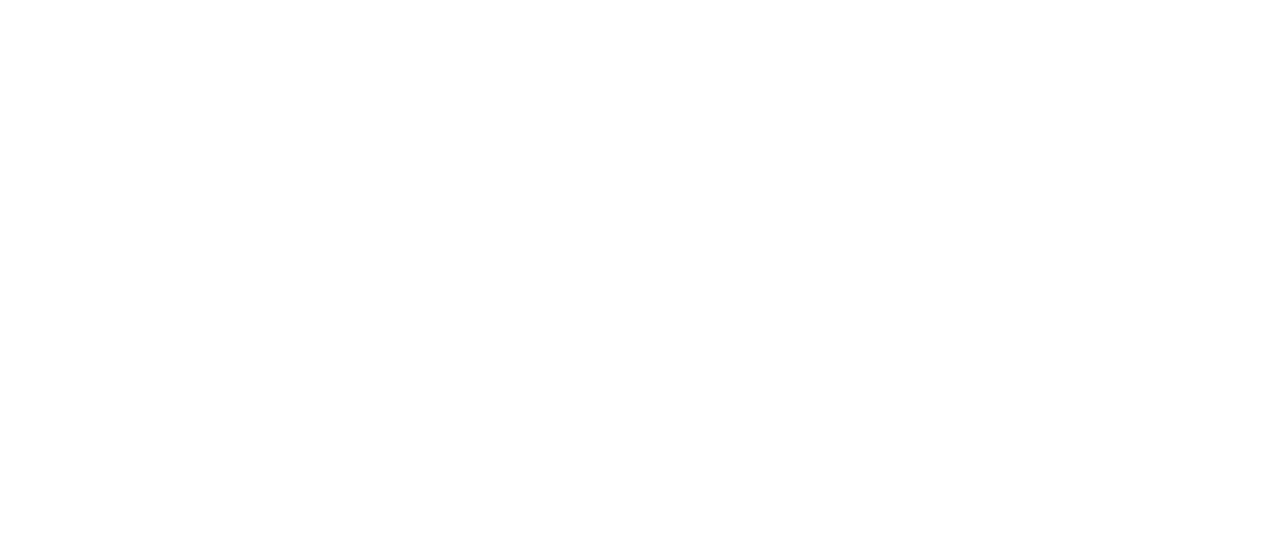
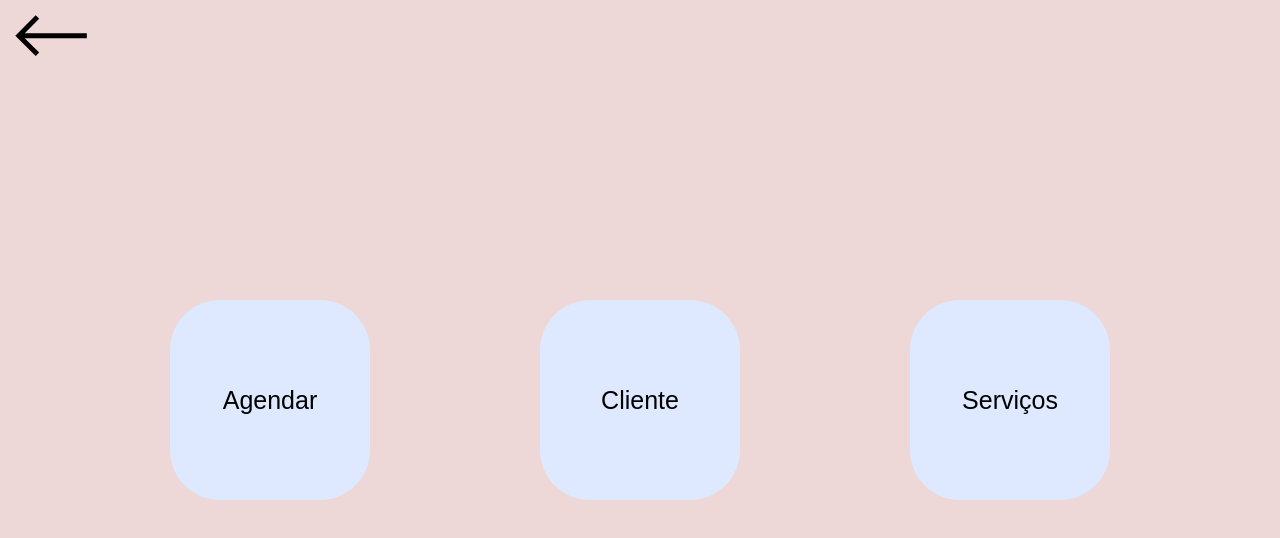
Before and after one commit to Bernardo-Bertante/ProjetoPetShop, a React (Vite) app in the folder projetopetshop/: page /pagina-principal in a window 1280 px wide. Before the commit this address had no page. Shown: the top 538 px of the page. Built offline with nearby package versions, Linux system fonts and the light colour scheme.

Commit message:
feat: estilo da pagina principal feita

```diff
--- a/projetopetshop/src/App.css
+++ b/projetopetshop/src/App.css
@@ -2,6 +2,7 @@
   --cor-marrom-escuro: #C3A4A4;
   --cor-azul-claro: #DEE9FF;
   --cor-roxo: #9584FF;
+  --cor-areia: #EDD7D7;
 }
 
 * {
--- a/projetopetshop/src/App.jsx
+++ b/projetopetshop/src/App.jsx
@@ -1,12 +1,14 @@
 import { BrowserRouter, Routes, Route } from "react-router-dom";
 import './App.css';
 import Pagina_Login from "./pages/Pagina_Login";
+import Pagina_Principal from "./pages/Pagina_Principal";
 
 function App() {
     return (
       <BrowserRouter>
         <Routes>
           <Route path="/" element={<Pagina_Login />} ></Route>
+          <Route path="/pagina-principal" element={<Pagina_Principal />} ></Route>
         </Routes>
       </BrowserRouter>
     )
--- a/projetopetshop/src/pages/Pagina_Login.jsx
+++ b/projetopetshop/src/pages/Pagina_Login.jsx
@@ -1,6 +1,7 @@
 import "./Pagina_Login.css";
 import { useState } from "react";
 import axios from "axios";
+import { useNavigate } from "react-router-dom";
 
 function Pagina_Login() {
     const [login, setLogin] = useState({
@@ -41,6 +42,8 @@
         });
     };
 
+    const navigate = useNavigate();
+
     const handleSubmit = async (e) => {
         e.preventDefault();
 
@@ -58,6 +61,7 @@
             if (resposta.status === 200) {
                 console.log("Login bem-sucedido!", resposta.data);
                 setErro(true);
+                navigate("/pagina-principal", { state: { isAdmin: resposta.data.isAdmin } });
             }
             else {
                 setErro({
--- /dev/null
+++ b/projetopetshop/src/pages/Pagina_Principal.css
@@ -0,0 +1,32 @@
+.pagina-principal {
+    height: 100vh;
+    background-color: var(--cor-areia);
+    display: flex;
+    justify-content: space-evenly;
+    align-items: center;
+    position: relative;
+}
+
+.seta-volta {
+    position: absolute;
+    top: 15px;
+    left: 15px;
+    cursor: pointer;
+}
+
+.buttons-principal {
+    max-width: 200px;
+    width: 100%;
+    max-height: 200px;
+    height: 100%;
+    border-radius: 50px;
+    background-color: var(--cor-azul-claro);
+    font-weight: 400;
+    font-size: 25px;
+    color: #000000;
+    cursor: pointer;
+}
+
+.buttons-principal:hover {
+    background-color: #b4c9f4;
+}
--- /dev/null
+++ b/projetopetshop/src/pages/Pagina_Principal.jsx
@@ -0,0 +1,27 @@
+import "./Pagina_Principal.css";
+import { useLocation } from "react-router-dom";
+import { useNavigate } from "react-router-dom";
+
+function Pagina_Principal() {
+
+    const location = useLocation();
+    const { isAdmin } = location.state || {};
+    const navigate = useNavigate();
+
+    return (
+        <section className="pagina-principal">
+
+            <div className="seta-volta" onClick={navigate("/")}>
+                <img src="/img/seta.svg" alt="" />
+            </div>
+
+            <button className="buttons-principal">Agendar</button>
+            <button className="buttons-principal">Cliente</button>
+            <button className="buttons-principal">Serviços</button>
+
+            {isAdmin && <button className="buttons-principal">Funcionário</button>}
+        </section>
+    )
+}
+
+export default Pagina_Principal;
```
Also changed, not shown: projetopetshop/public/img/seta.svg (added).
